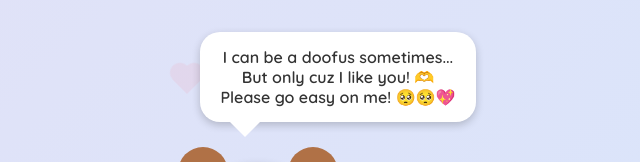
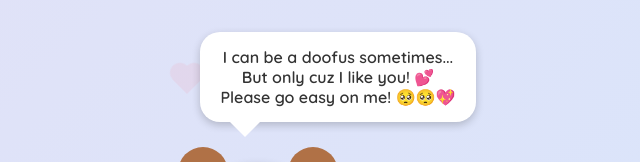
Before and after one commit to Ibrahim5570/dork, a plain HTML site: page index.html in a window 1280 px wide. Shown: the part 223-385 px from the top of the page, 382-1022 px from the left. Drawn offline with Linux system fonts and the light colour scheme.

Commit message:
Change heart emoji in speech bubble text

```diff
--- a/index.html
+++ b/index.html
@@ -217,7 +217,7 @@
   <!-- 🗨️ Speech Bubble & Bear -->
   <div class="speech-bubble">
     I can be a doofus sometimes...<br>
-    But only cuz I like you! 🫶<br>
+    But only cuz I like you! 💕<br>
     Please go easy on me! 🥺🥺💖
   </div>
 
```
